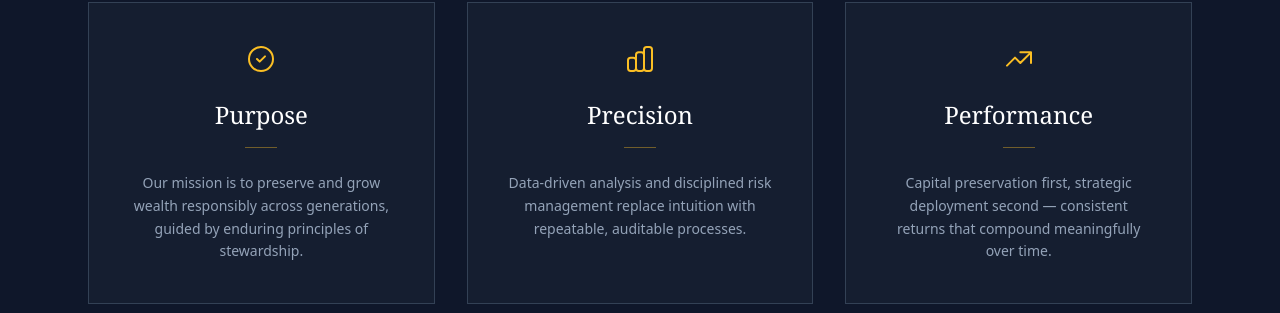
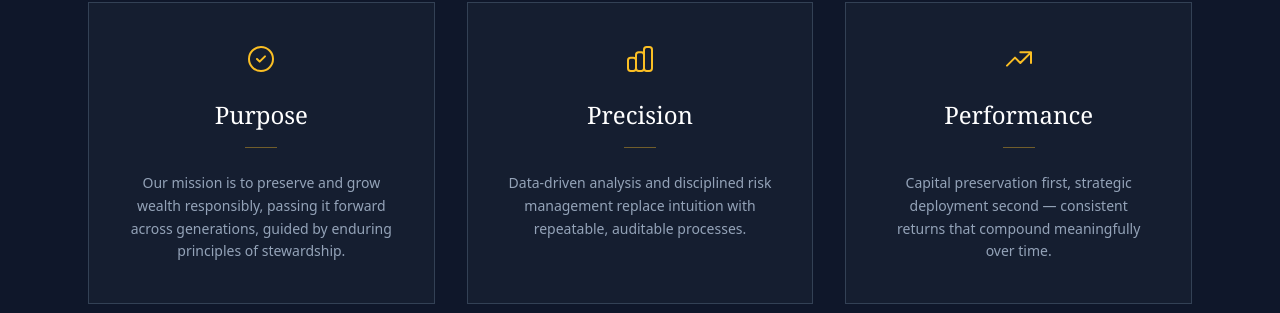
Before and after one commit to brianbarghout/3p-alpha-website, a React (Vite) app: page / in a window 1280 px wide. Shown: the part 3151-3464 px from the top of the page. Built offline with nearby package versions, Linux system fonts and the light colour scheme.

Commit message:
Update purpose text and portrait

```diff
--- a/src/main.jsx
+++ b/src/main.jsx
@@ -46,7 +46,7 @@ const PILLARS = [
       </svg>
     ),
     description:
-      'Our mission is to preserve and grow wealth responsibly across generations, guided by enduring principles of stewardship.',
+      'Our mission is to preserve and grow wealth responsibly, passing it forward across generations, guided by enduring principles of stewardship.',
   },
   {
     title: 'Precision',
```
